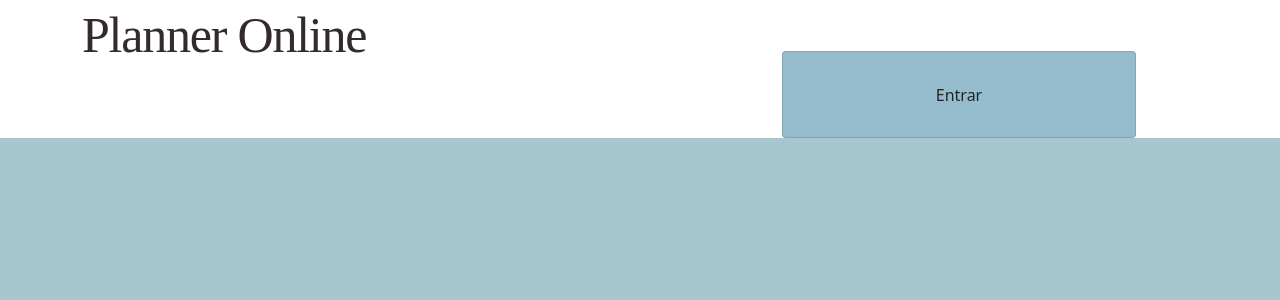
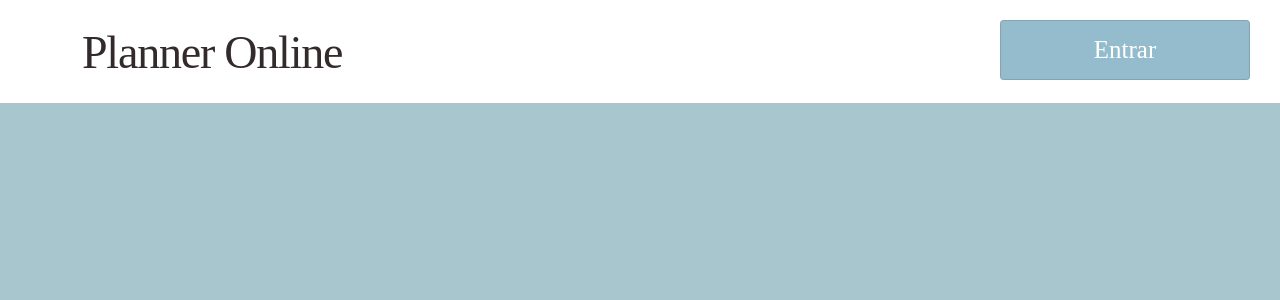
Before and after one commit to mariaeloiza/Planner-Online, a PHP site: page / in a window 1280 px wide. Shown: the top 300 px of the page. Run offline with PHP 8.4, Linux system fonts and the light colour scheme.

Commit message:
Atualizado

```diff
--- a/css/css_index.css
+++ b/css/css_index.css
@@ -4,41 +4,35 @@ html{
     background: #A7C6CD;
 }
 
-#texto{
-    /* width: 2042px;
-    height: 105px; */
-    flex-shrink: 0;
-    color: #9FF4EA;
-    text-align: center;
-    text-shadow: 0px 4px 4px 0px rgba(0, 0, 0, 0.25);
-    font-family: Arapey;
-    font-size: 96px;
-    font-style: normal;
-    font-weight: 400;
-    line-height: 50px; /* 25% */
-    letter-spacing: -1.824px;
-    text-transform: uppercase;
-}
-
 #t{
-    width: 472px;
-    height: 43px;
+    height: 75px;
     flex-shrink: 0;
     color: #332B2B;
     text-align: left;
     font-family: Arapey;
-    font-size: 50px;
+    font-size: 46px;
     font-style: normal;
     /* font-weight: 400; */
-    line-height: 70px; /* 37.5% */
+    line-height: 65px; /* 37.5% */
     letter-spacing: -1.216px;
+    margin-top: 20px;
 }
 
 .btn {
-    width: 354px;
-    height: 87px;
+    left: 100px;
+    top: 20px;
+    position: absolute;
+    text-align: center;
+    color: white;
+    font-size: 25px;
+    font-family: Arapey;
+    font-weight: 400;
+    line-height: 24px;
+    word-wrap: break-word;
+    width: 250px;
+    height: 60px;
     flex-shrink: 0;
     border: 1px solid rgba(0, 0, 0, 0.12);
     background: #95BCCC;
-    margin-left: 700px;
+    margin-left: 900px;
 }
--- a/index.html
+++ b/index.html
@@ -7,7 +7,7 @@
     <link rel="stylesheet" href="https://stackpath.bootstrapcdn.com/bootstrap/5.0.0-alpha1/css/bootstrap.min.css" integrity="sha384-r4NyP46KrjDleawBgD5tp8Y7UzmLA05oM1iAEQ17CSuDqnUK2+k9luXQOfXJCJ4I" crossorigin="anonymous" />
     <link rel="stylesheet" href="https://cdn.jsdelivr.net/npm/bootstrap-icons@1.5.0/font/bootstrap-icons.css">
     <link href="https://cdn.jsdelivr.net/npm/bootstrap@5.0.0-beta3/dist/css/bootstrap.min.css" rel="stylesheet" integrity="sha384-eOJMYsd53ii+scO/bJGFsiCZc+5NDVN2yr8+0RDqr0Ql0h+rP48ckxlpbzKgwra6" crossorigin="anonymous">
-    <title>Página Inicial</title>
+    <title>Home</title>
     <link href="./css/css_index.css" rel="stylesheet">
 </head>
 <body>
@@ -32,7 +32,6 @@
 
     </nav>
 
-    <!-- <p id="texto">Quer organizar melhor sua vida e sua rotina? </p> -->
 
     <script src="https://cdn.jsdelivr.net/npm/popper.js@1.16.0/dist/umd/popper.min.js" integrity="sha384-Q6E9RHvbIyZFJoft+2mJbHaEWldlvI9IOYy5n3zV9zzTtmI3UksdQRVvoxMfooAo" crossorigin="anonymous"></script>
     <script src="https://stackpath.bootstrapcdn.com/bootstrap/5.0.0-alpha1/js/bootstrap.min.js" integrity="sha384-oesi62hOLfzrys4LxRF63OJCXdXDipiYWBnvTl9Y9/TRlw5xlKIEHpNyvvDShgf/" crossorigin="anonymous"></script>
```
Also changed, not shown: Modelo Bootstrap.html (+21 -1 lines).
